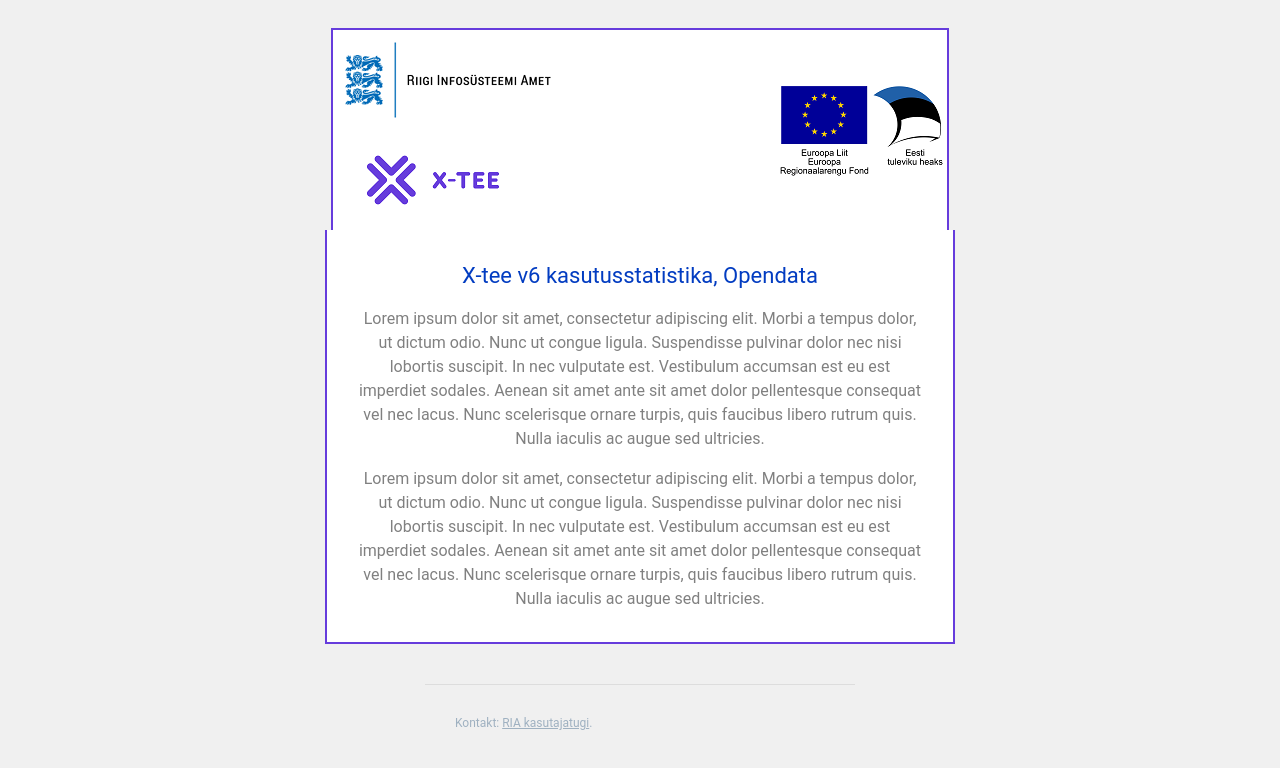
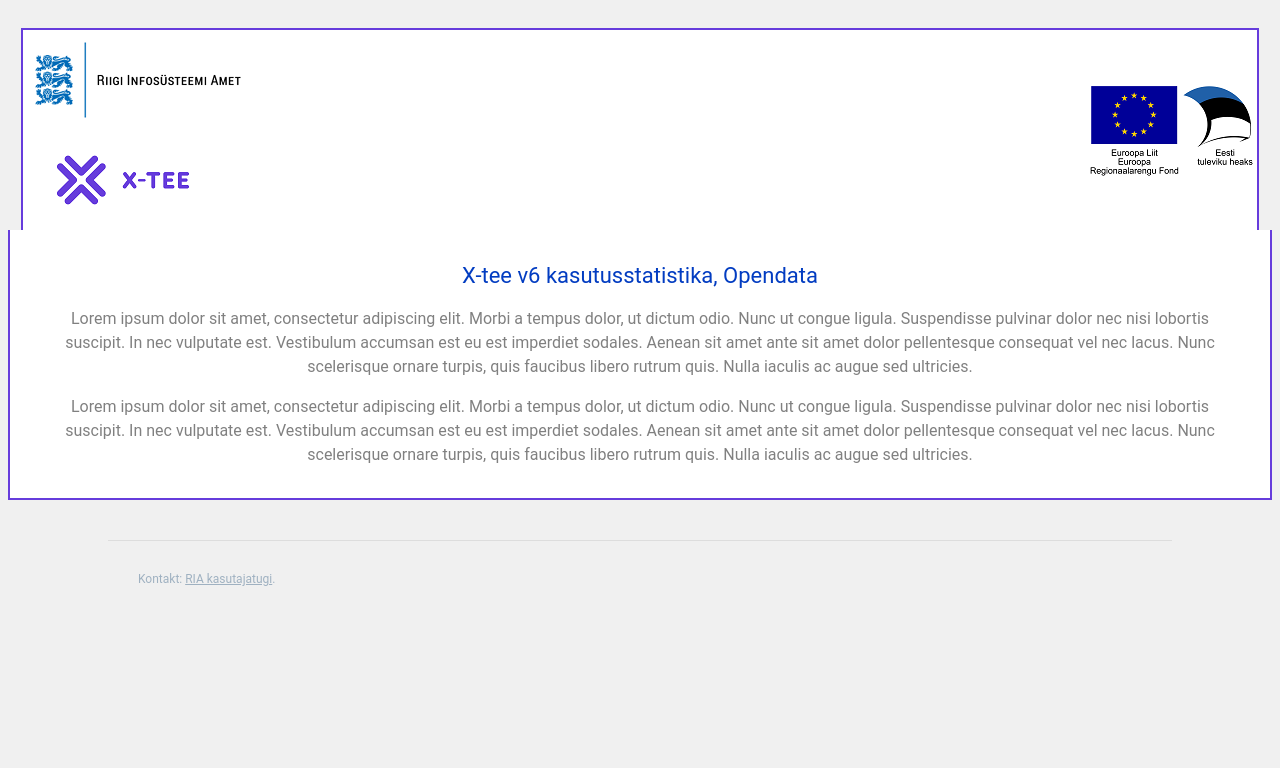
Before and after one commit to ToomasMolder/X-road-scripts, a plain HTML site: page monitor/opendata_module/interface/gui/static/gui/index_et.html in a window 1280 px wide. Drawn offline with Linux system fonts and the light colour scheme.

Commit message:
Update index_et.html

```diff
--- a/monitor/opendata_module/interface/gui/static/gui/index_et.html
+++ b/monitor/opendata_module/interface/gui/static/gui/index_et.html
@@ -7,7 +7,7 @@
     <tbody>
       <tr>
         <td align= "center" bgcolor="#FGFGFG" style= "background:#fgfgfg;">
-          <table align= "center" style= "max-width:630px; margin-top: 20px;" border= "0" cellspacing= "0" cellpadding= "0">
+          <table align= "center" style= "margin-top: 20px;" border= "0" cellspacing= "0" cellpadding= "0">
             <tbody>
               <tr>
                 <td align= "center">
@@ -21,7 +21,7 @@
                       </tr>
                     </tbody>
                   </table>
-                  <table width="630" align= "center" border= "0" cellpadding= "0" cellspacing= "0" style= "margin:0 auto; max-width:630px">
+                  <table align= "center" border= "0" cellpadding= "0" cellspacing= "0" style= "margin:0 auto">
                     <tbody>
                       <tr bgcolor= #FFFFFF>
                         <td style= "padding-top:30px;padding-right:30px;padding-left:30px;padding-bottom:1px; border-bottom:2px solid #663cdc; border-right:2px solid #663cdc;border-left:2px solid #663cdc">
```
